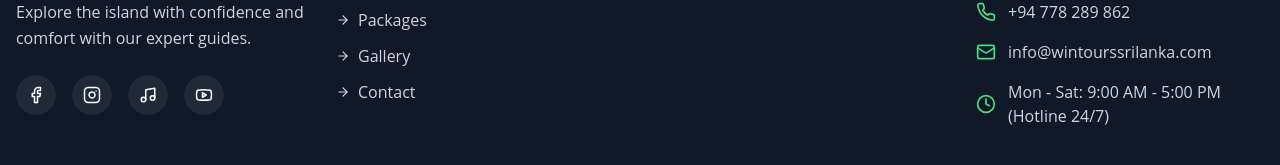
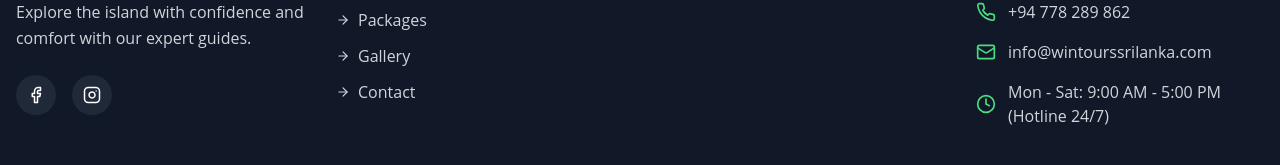
Before and after one commit to lgnnkumarasiri1/Wintours.SriLanka, a React (Vite) app: page / in a window 1280 px wide. Shown: the part 7473-7638 px from the top of the page. Built offline with nearby package versions, Linux system fonts and the light colour scheme.

Commit message:
EightFive Changes

```diff
--- a/src/components/Footer.tsx
+++ b/src/components/Footer.tsx
@@ -52,24 +52,8 @@ const Footer = () => {
               >
                 <Instagram size={18} />
               </a>
-              <a
-                href="https://www.tiktok.com/@wintours_srilanka"
-                target="_blank"
-                rel="noopener noreferrer"
-                className="bg-gray-800 hover:bg-green-600 h-10 w-10 rounded-full flex items-center justify-center transition-colors duration-300"
-                aria-label="TikTok Page"
-              >
-                <Music size={18} />
-              </a>
-              <a
-                href="https://youtube.com/@wintourssrilanka"
-                target="_blank"
-                rel="noopener noreferrer"
-                className="bg-gray-800 hover:bg-green-600 h-10 w-10 rounded-full flex items-center justify-center transition-colors duration-300"
-                aria-label="Youtube Page"
-              >
-                <Youtube size={18} />
-              </a>
+
+
             </div>
           </div>
           <div>
@@ -232,7 +216,7 @@ const Footer = () => {
                 <p className="text-gray-500 text-xs flex items-center whitespace-normal text-center">
                   Powered by{' '}
                   <a
-                    href="https://wa.me/94783655655"
+                    href="https://wa.me/94778289862"
                     target="_blank"
                     rel="noopener noreferrer"
                     className="text-green-400 hover:text-green-300 transition-colors inline-flex items-center ml-1 flex-wrap"
```
